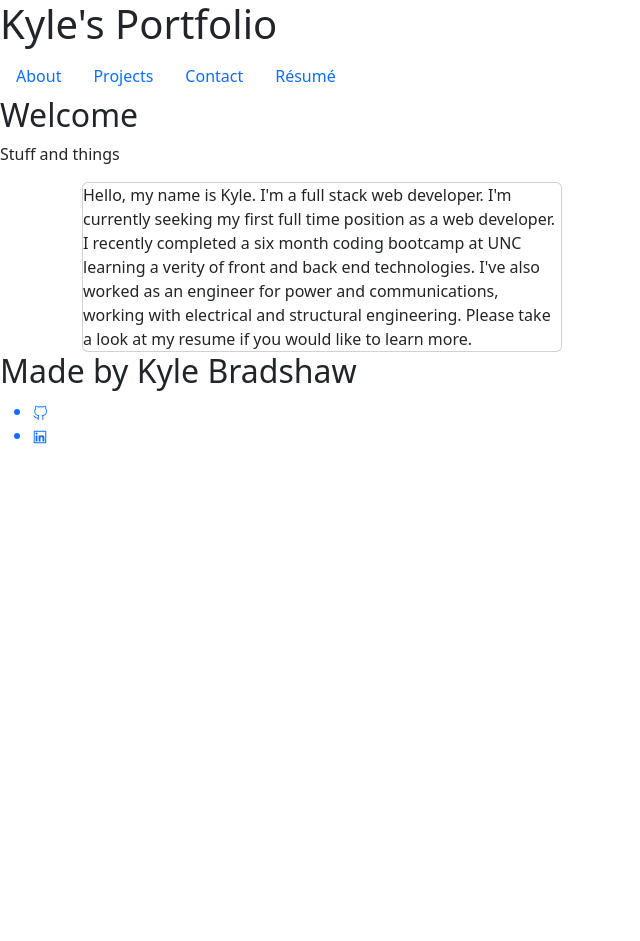
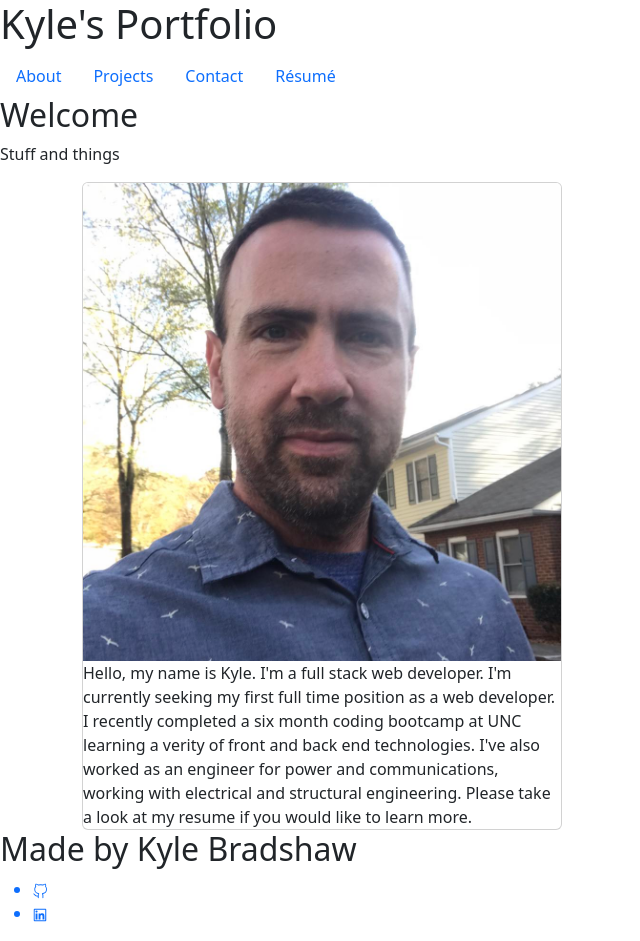
Before and after one commit to kabradshaw1/Portfolio-3, a React (Create React App) app: page / in a window 1280 px wide. Shown: the whole page, without its empty margins (0-640 px from the left). Before the commit the page ends 800 px from the top, so only its background shows below. Built offline with nearby package versions, Linux system fonts and the light colour scheme.

Commit message:
removed test and corrected a mistake in a link

```diff
--- a/src/components/About/index.js
+++ b/src/components/About/index.js
@@ -21,7 +21,7 @@ function About() {
   return (
     <Container id='about-me'>
       <Card className='card'>
-        {/* <Card.Img variant='top' src={profileImage}/> */}
+        <Card.Img variant='top' src={profileImage}/>
         <Card.Text>
           Hello, my name is Kyle. I'm a full stack web developer. I'm currently seeking my first full time position
           as a web developer.   I recently completed a six month coding bootcamp at UNC learning a verity of front
--- a/src/components/Projects/index.js
+++ b/src/components/Projects/index.js
@@ -27,7 +27,7 @@ function Projects() {
               <Card.Text>
                 This project
               </Card.Text>
-              <Button variant='primary' href='https://secure-gorge-89550.herokuapp.com//'>Deployed Site</Button>
+              <Button variant='primary' href='https://secure-gorge-89550.herokuapp.com/'>Deployed Site</Button>
               <Button variant='primary' href='https://github.com/kabradshaw1/Fitness-Tracker'>GitHub Repository</Button>
             </Card.Body>
           </Card>
```
